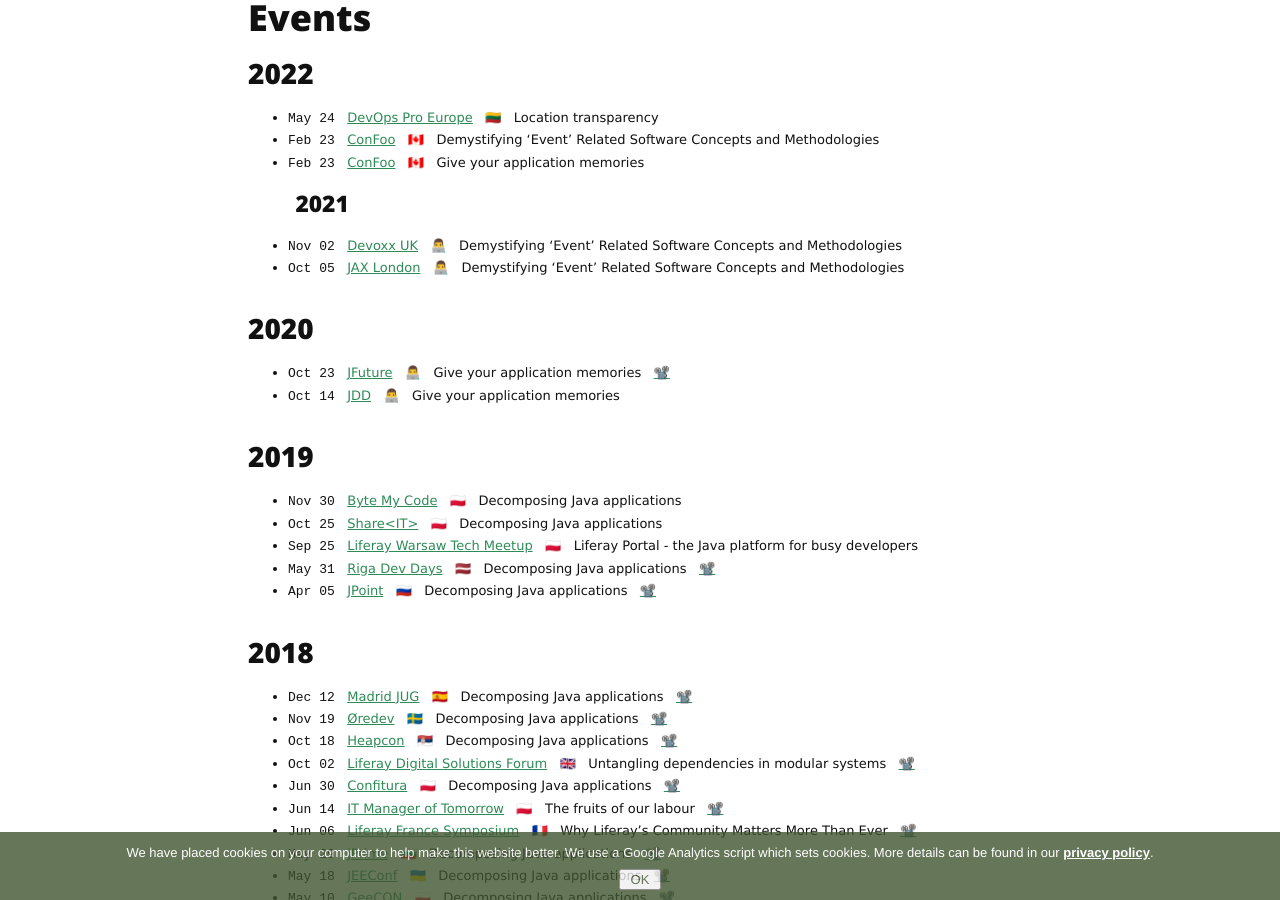
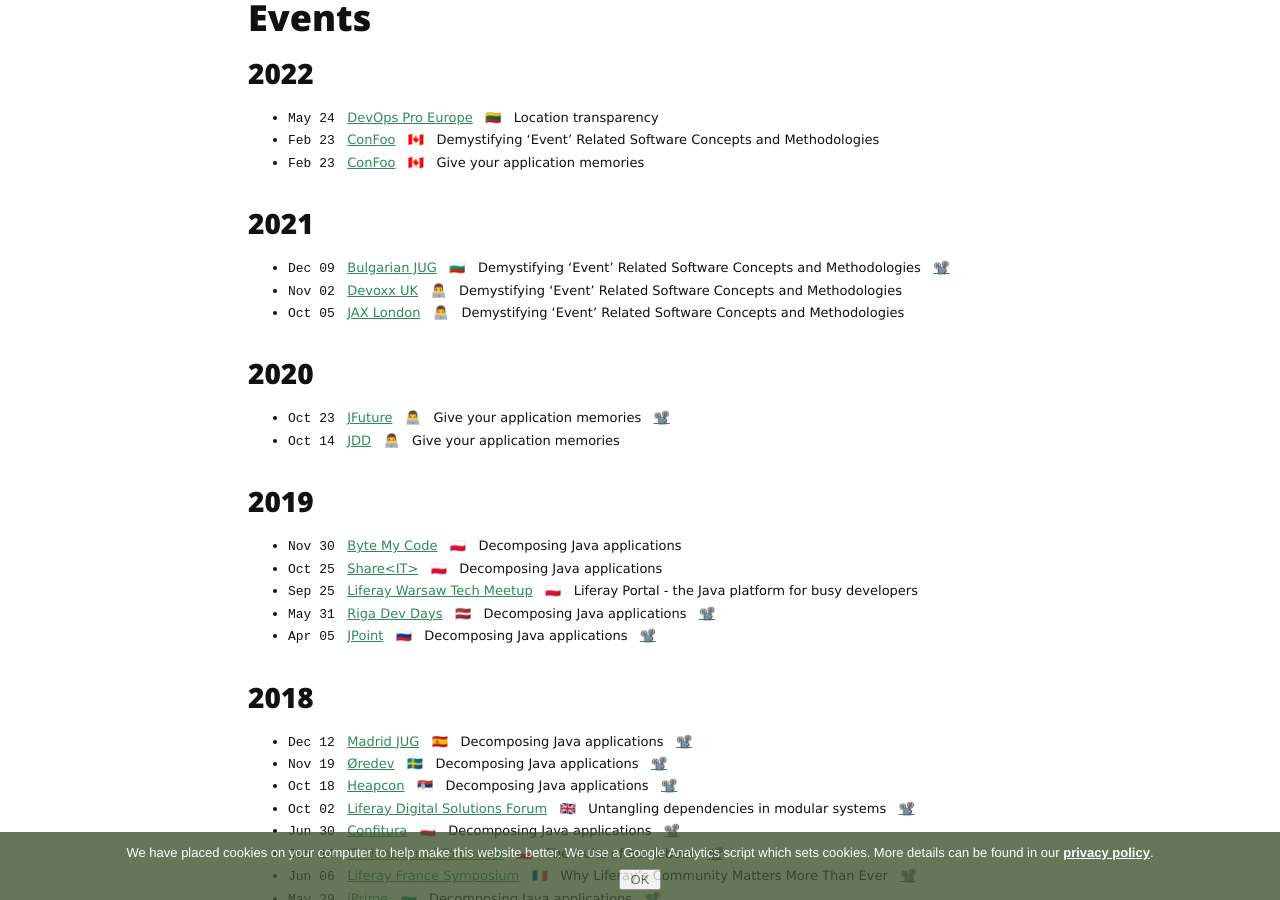
Before and after one commit to azzazzel/azzazzel.github.io, a Jekyll site: the page built from talks.md, in a window 1280 px wide and 900 px high, scrolled down 1000 px. Built offline with Jekyll 4.4.1, drawn with Linux system fonts in a browser that asks for light colours; nearby versions of some CDN libraries.

Commit message:
Add BG JUG event

```diff
--- a/talks.md
+++ b/talks.md
@@ -94,8 +94,12 @@
 &nbsp; 🇨🇦 &nbsp; Demystifying 'Event' Related Software Concepts and Methodologies
 - `Feb 23` &nbsp; [ConFoo](https://confoo.ca/en/2022/)
 &nbsp; 🇨🇦 &nbsp; Give your application memories
+
 ### 2021
 
+- `Dec 09` &nbsp; [Bulgarian JUG](https://jug.bg/events/demystifying-event-related-software-concepts-and-methodologies/)
+&nbsp; 🇧🇬 &nbsp; Demystifying 'Event' Related Software Concepts and Methodologies
+&nbsp; [📽️](https://www.youtube.com/watch?v=TnKzCFPtl0E)
 - `Nov 02` &nbsp; [Devoxx UK](https://www.devoxx.co.uk)
 &nbsp; 👨‍💻 &nbsp; Demystifying 'Event' Related Software Concepts and Methodologies
 - `Oct 05` &nbsp; [JAX London](https://jaxlondon.com)
```
